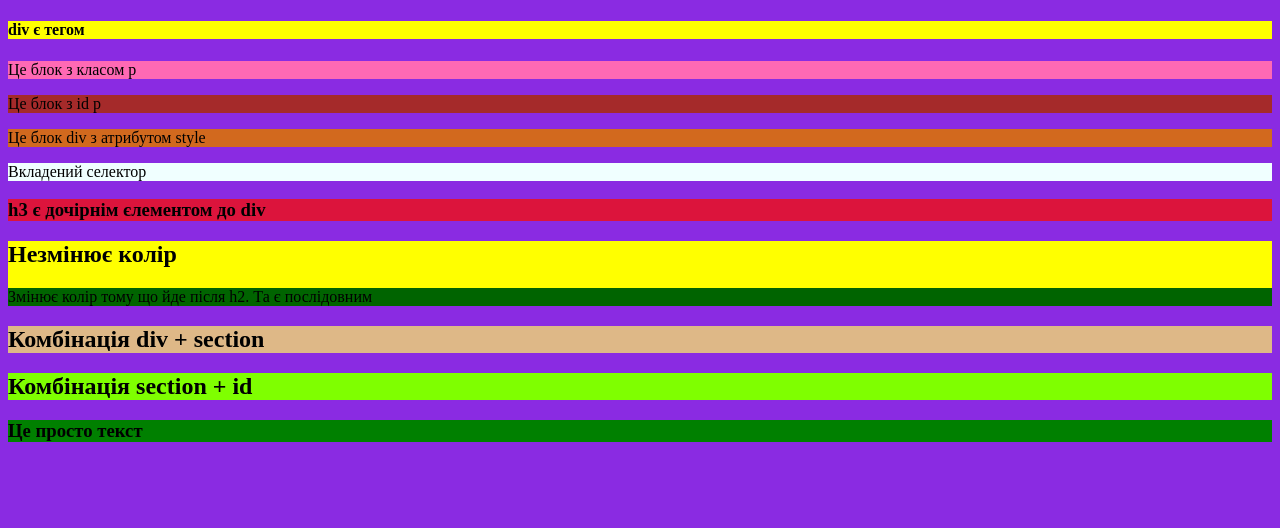
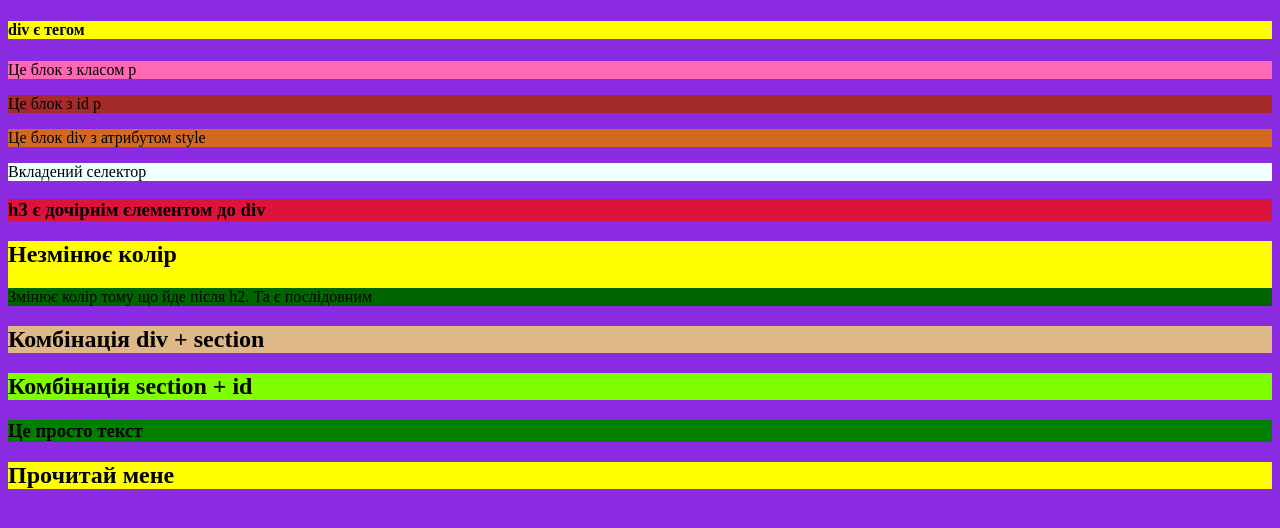
Before and after one commit to buzulanandrew525/Home_work_05, a plain HTML site: page index.html in a window 1280 px wide. Drawn offline with Linux system fonts and the light colour scheme.

Commit message:
Made an explanation in the README

```diff
--- a/index.html
+++ b/index.html
@@ -60,4 +60,9 @@
             Це просто текст
         </h3>
     </div>
+    <div>
+        <h2>
+            Прочитай мене
+        </h2>
+    </div>
 </html>
```
Also changed, not shown: 1 other file.
